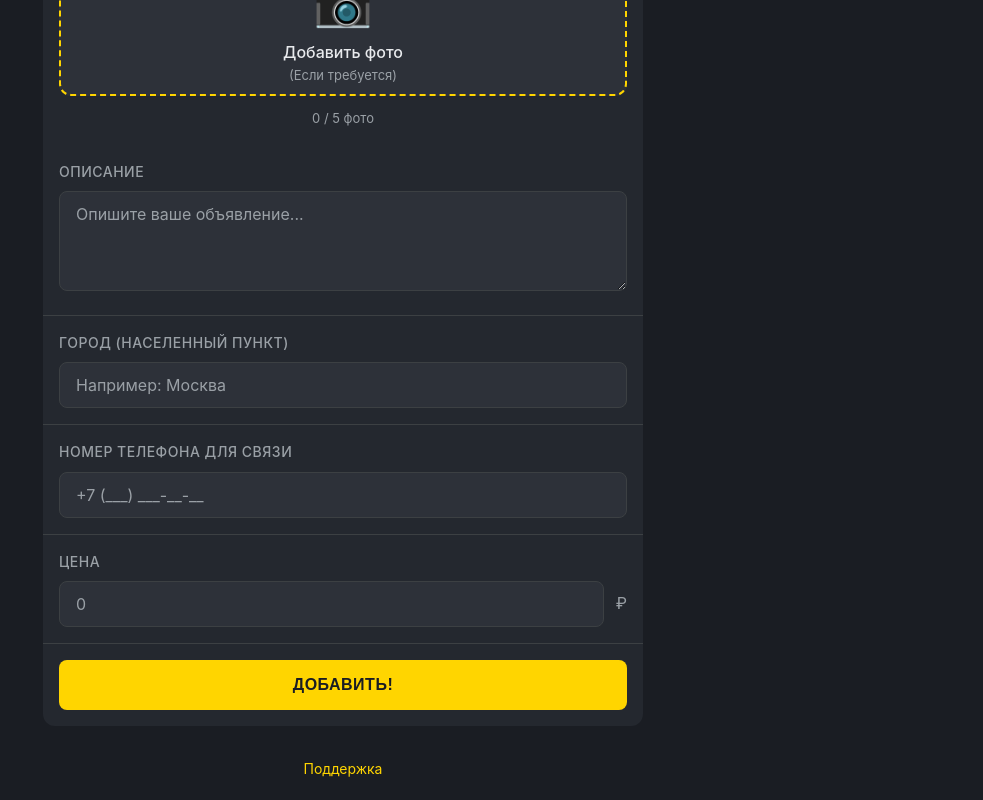
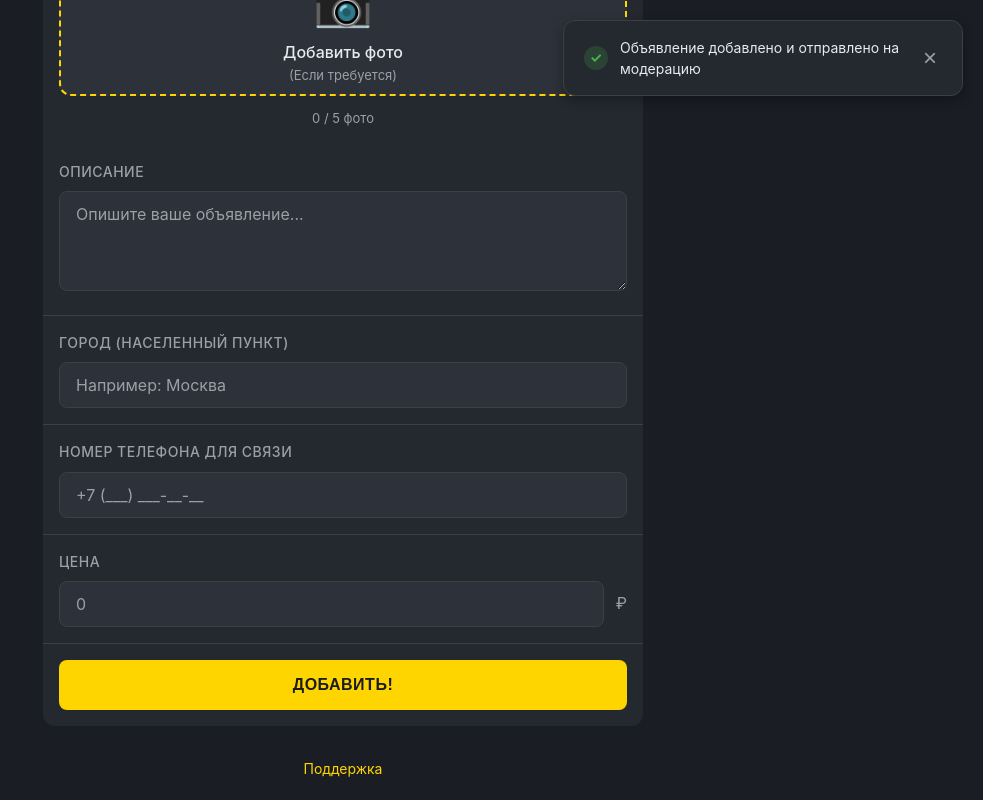
Before and after one commit to niccneimi/irkdoskaTMA, a React app in the folder frontend/: page / in a window 1280 px wide. Both pictures are taken after typing "Sample", "Sample", "5551234", "5" into the empty fields and a click on the button "ДОБАВИТЬ!". Shown: the part 136-936 px from the top of the page, without its empty margins (297-1280 px from the left). Built offline with nearby package versions, Linux system fonts and the light colour scheme; the HTML template or start-up script is replaced by a standard one.

Commit message:
feat: алерты изменены на кастомные уведомления

```diff
--- a/frontend/src/App.jsx
+++ b/frontend/src/App.jsx
@@ -1,5 +1,6 @@
 import { useState } from 'react';
 import AdForm from './components/AdForm';
+import { NotificationProvider } from './contexts/NotificationContext';
 import './styles/variables.css';
 import './styles/global.css';
 
@@ -7,6 +8,7 @@ function App() {
     const [activeTab, setActiveTab] = useState('paid');
 
     return (
+        <NotificationProvider>
             <div className="container">
                 <div className="header">
                     <div className="header-tabs">
@@ -31,6 +33,7 @@ function App() {
                     Поддержка
                 </a>
             </div>
+        </NotificationProvider>
     );
 }
 
--- a/frontend/src/components/AdForm.jsx
+++ b/frontend/src/components/AdForm.jsx
@@ -1,8 +1,10 @@
 import { useState } from 'react';
 import PhotoGallery from './PhotoGallery';
+import { useNotification } from '../contexts/NotificationContext';
 import '../styles/form.css';
 
 function AdForm() {
+    const { showNotification } = useNotification();
     const [photos, setPhotos] = useState([]);
     const [formData, setFormData] = useState({
         description: '',
@@ -71,7 +73,7 @@ function AdForm() {
         };
 
         console.log('Отправка объявления:', submitData);
-        alert(`Объявление добавлено отправлено на модерацию`);
+        showNotification('Объявление добавлено и отправлено на модерацию', 'success');
 
         setFormData({
             description: '',
--- /dev/null
+++ b/frontend/src/components/Toast.jsx
@@ -0,0 +1,31 @@
+import { useEffect } from 'react';
+import '../styles/toast.css';
+
+function Toast({ message, type = 'success', onClose, duration = 4000 }) {
+    useEffect(() => {
+        const timer = setTimeout(() => {
+            onClose();
+        }, duration);
+
+        return () => clearTimeout(timer);
+    }, [duration, onClose]);
+
+    return (
+        <div className={`toast toast-${type}`}>
+            <div className="toast-content">
+                <span className="toast-icon">
+                    {type === 'success' && '✓'}
+                    {type === 'error' && '✕'}
+                    {type === 'info' && 'ℹ'}
+                    {type === 'warning' && '⚠'}
+                </span>
+                <span className="toast-message">{message}</span>
+            </div>
+            <button className="toast-close" onClick={onClose} aria-label="Закрыть">
+                ×
+            </button>
+        </div>
+    );
+}
+
+export default Toast;
--- /dev/null
+++ b/frontend/src/contexts/NotificationContext.jsx
@@ -0,0 +1,46 @@
+import { createContext, useContext, useState } from 'react';
+import Toast from '../components/Toast';
+
+const NotificationContext = createContext();
+
+export function NotificationProvider({ children }) {
+    const [notifications, setNotifications] = useState([]);
+
+    const showNotification = (message, type = 'success', duration = 4000) => {
+        const id = Date.now() + Math.random();
+        const notification = { id, message, type, duration };
+
+        setNotifications(prev => [...prev, notification]);
+
+        return id;
+    };
+
+    const removeNotification = (id) => {
+        setNotifications(prev => prev.filter(notif => notif.id !== id));
+    };
+
+    return (
+        <NotificationContext.Provider value={{ showNotification }}>
+            {children}
+            <div className="toast-container">
+                {notifications.map(notif => (
+                    <Toast
+                        key={notif.id}
+                        message={notif.message}
+                        type={notif.type}
+                        duration={notif.duration}
+                        onClose={() => removeNotification(notif.id)}
+                    />
+                ))}
+            </div>
+        </NotificationContext.Provider>
+    );
+}
+
+export function useNotification() {
+    const context = useContext(NotificationContext);
+    if (!context) {
+        throw new Error('useNotification must be used within NotificationProvider');
+    }
+    return context;
+}
--- /dev/null
+++ b/frontend/src/styles/toast.css
@@ -0,0 +1,123 @@
+.toast-container {
+    position: fixed;
+    top: 20px;
+    right: 20px;
+    z-index: 10000;
+    display: flex;
+    flex-direction: column;
+    gap: 12px;
+    pointer-events: none;
+}
+
+.toast {
+    display: flex;
+    align-items: center;
+    justify-content: space-between;
+    min-width: 300px;
+    max-width: 400px;
+    padding: 16px 20px;
+    background: var(--color-surface);
+    border: 1px solid var(--color-border);
+    border-radius: var(--radius);
+    box-shadow: 0 4px 12px rgba(0, 0, 0, 0.3);
+    pointer-events: auto;
+    animation: slideIn 0.3s ease-out;
+    transition: all 0.3s ease;
+}
+
+.toast:hover {
+    box-shadow: 0 6px 16px rgba(0, 0, 0, 0.4);
+    transform: translateY(-2px);
+}
+
+.toast-content {
+    display: flex;
+    align-items: center;
+    gap: 12px;
+    flex: 1;
+}
+
+.toast-icon {
+    display: flex;
+    align-items: center;
+    justify-content: center;
+    width: 24px;
+    height: 24px;
+    border-radius: 50%;
+    font-size: 14px;
+    font-weight: bold;
+    flex-shrink: 0;
+}
+
+.toast-success .toast-icon {
+    background: rgba(76, 175, 80, 0.2);
+    color: #4caf50;
+}
+
+.toast-error .toast-icon {
+    background: rgba(244, 67, 54, 0.2);
+    color: #f44336;
+}
+
+.toast-info .toast-icon {
+    background: rgba(33, 150, 243, 0.2);
+    color: #2196f3;
+}
+
+.toast-warning .toast-icon {
+    background: rgba(255, 213, 0, 0.2);
+    color: var(--color-primary);
+}
+
+.toast-message {
+    color: var(--color-text);
+    font-size: 14px;
+    line-height: 1.5;
+    flex: 1;
+}
+
+.toast-close {
+    background: none;
+    border: none;
+    color: var(--color-text-secondary);
+    font-size: 24px;
+    line-height: 1;
+    cursor: pointer;
+    padding: 0;
+    margin-left: 12px;
+    width: 24px;
+    height: 24px;
+    display: flex;
+    align-items: center;
+    justify-content: center;
+    transition: color 0.2s;
+    flex-shrink: 0;
+}
+
+.toast-close:hover {
+    color: var(--color-text);
+}
+
+@keyframes slideIn {
+    from {
+        transform: translateX(100%);
+        opacity: 0;
+    }
+    to {
+        transform: translateX(0);
+        opacity: 1;
+    }
+}
+
+@media (max-width: 640px) {
+    .toast-container {
+        top: 12px;
+        right: 12px;
+        left: 12px;
+    }
+
+    .toast {
+        min-width: auto;
+        max-width: 100%;
+    }
+}
```
Lines whose indentation alone changed are shown as unchanged.
